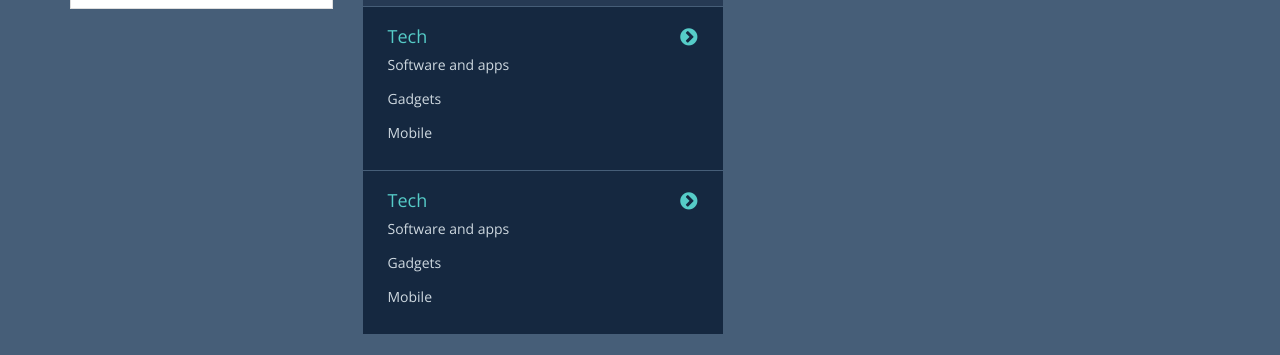
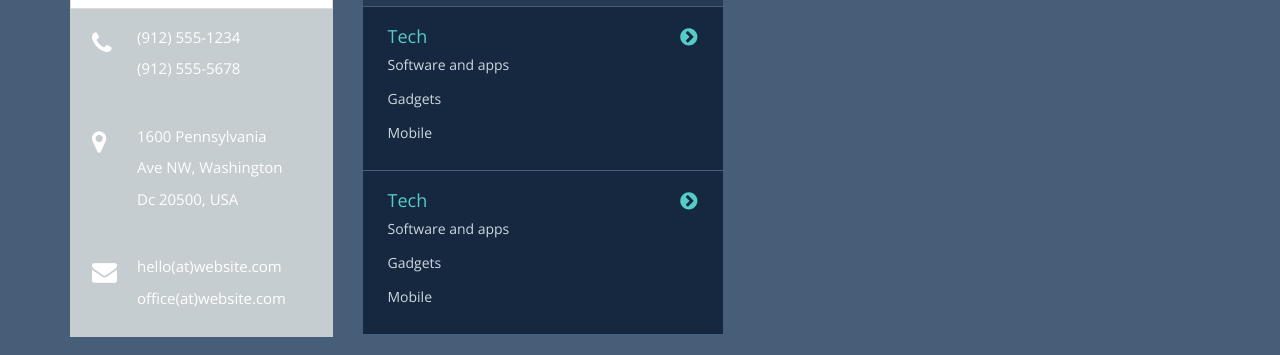
Before and after one commit to imankitpd/master-theme, a plain HTML site: page index.html in a window 1280 px wide. Shown: the part 473-828 px from the top of the page. Drawn offline with nearby package versions, Linux system fonts and the light colour scheme.

Commit message:
contact box created

```diff
--- a/css/style.css
+++ b/css/style.css
@@ -20,6 +20,9 @@ ul.li-no-padding li {
 }
 
 /*Menu Designing*/
+ul.menu {
+    margin-bottom: 0;
+}
     ul.menu li a {
         display: block;
         padding: 10px;
@@ -29,6 +32,32 @@ ul.menu li a i {
         font-size: 25px;
         margin-right:15px;
         color: #C5CDD0;
+    }
+
+/*Contact Box*/
+ul.contact {
+    list-style: none;
+    padding: 0;
+    background:#C5CDD0;
+}
+    ul.contact li.contact-info  {
+            display: table;
+            background: #C5CDD0;
+        }
+        ul.contact .grid-icon  {
+            float: left;
+            color: #fff;
+        }
+        ul.contact .grid-icon i {
+            margin: 22px;
+            font-size: 25px;
+            width: 5px;
+        }
+        ul.contact .grid-text {
+            float: left;
+            padding: 18px;
+            color: #fff;
+            font-size: 15px;
         }
 
 /*Blue-List Coloring*/
--- a/index.html
+++ b/index.html
@@ -108,6 +108,36 @@
                         </li>
                         <li class="list-group-item no-radius">
                             <a href="#"><i class="fa fa-envelope"></i> Contact</a>
+                        </li>
+                    </ul>
+                    <ul class="contact">
+                        <li class="contact-info">
+                            <div class="grid-icon">
+                                <i class="fa fa-phone"></i>
+                            </div>
+                            <div class="grid-text">
+                                <p>(912) 555-1234</p>
+                                <p>(912) 555-5678</p>
+                            </div>
+                        </li>
+                        <li class="contact-info">
+                            <div class="grid-icon">
+                                <i class="fa fa-map-marker"></i>
+                            </div>
+                            <div class="grid-text">
+                                <p>1600 Pennsylvania</p>
+                                <p>Ave NW, Washington</p>
+                                <p>Dc 20500, USA</p>
+                            </div>
+                        </li>
+                        <li class="contact-info">
+                            <div class="grid-icon">
+                                <i class="fa fa-envelope"></i>
+                            </div>
+                            <div class="grid-text">
+                                <p>hello(at)website.com</p>
+                                <p>office(at)website.com</p>
+                            </div>
                         </li>
                     </ul>
                 </div>
```
Lines whose indentation alone changed are shown as unchanged.
